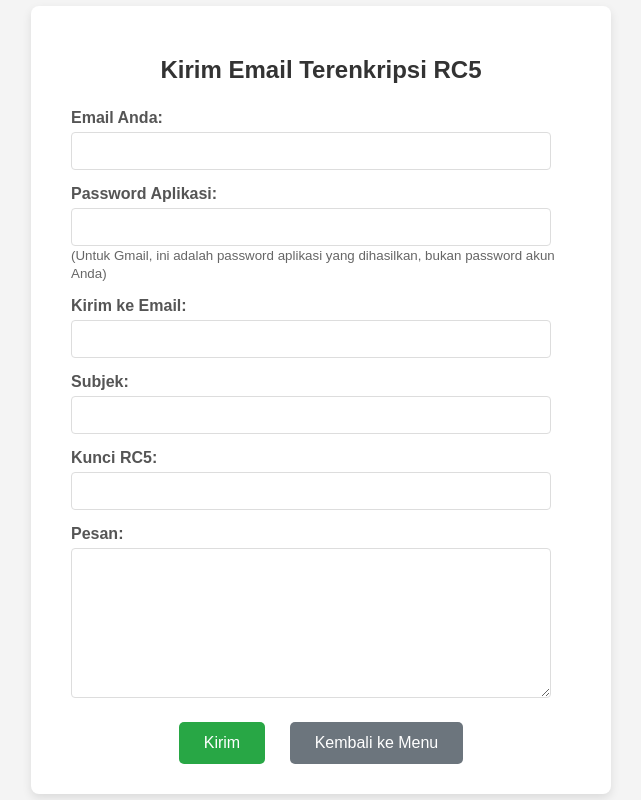
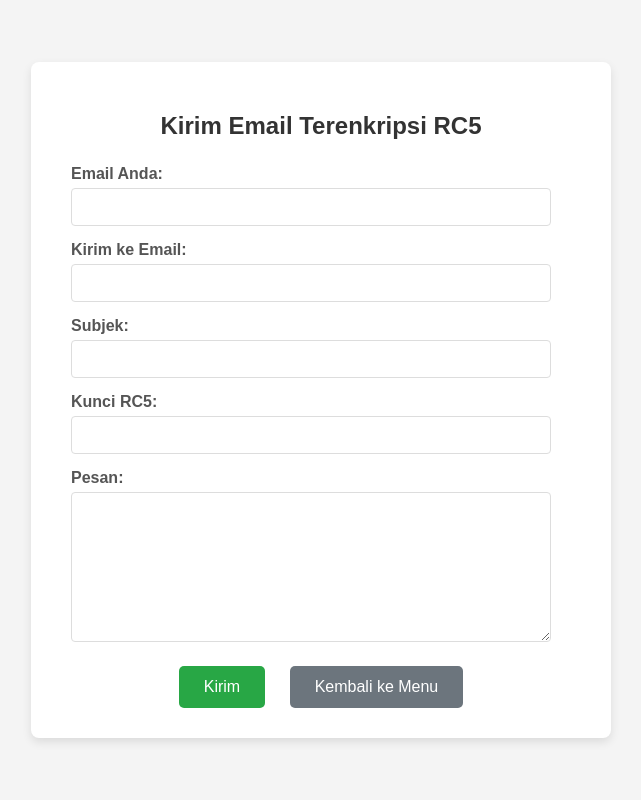
Before and after one commit to SatriaYudha03/RC5-KeamananInformasi, a Flask app: page /encrypt in a window 1280 px wide. Shown: the whole page, without its empty margins (319-960 px from the left). Run offline with Flask 3, Linux system fonts and the light colour scheme.

Commit message:
delete ui password app

```diff
--- a/app.py
+++ b/app.py
@@ -2,32 +2,26 @@ import smtplib
 from email.mime.text import MIMEText
 from email.mime.multipart import MIMEMultipart
 from flask import Flask, render_template, request, redirect, url_for, flash
+
+# Import fungsi RC5 dari file rc5_cipher.py (asumsi sudah dipisah)
 from rc5_cipher import encrypt_text, decrypt_text
 
+GMAIL_APP_PASSWORD = 'hwhe netp vzot eqcf'
+
 app = Flask(__name__)
-# Penting: Ganti dengan kunci rahasia yang kuat untuk keamanan sesi dan flash messages
-app.secret_key = 'ganti_dengan_kunci_rahasia_yang_sangat_kuat_dan_unik_anda'
+app.secret_key = 'ganti_dengan_kunci_rahasia_yang_sangat_kuat_dan_unik_anda' # Ganti ini!
 
 # --- Rute Halaman Menu ---
 @app.route('/')
 def menu():
-    """
-    Menampilkan halaman menu utama aplikasi.
-    Pengguna dapat memilih antara mode enkripsi atau dekripsi.
-    """
     return render_template('menu.html')
 
 # --- Rute Halaman Enkripsi & Kirim Email ---
 @app.route('/encrypt', methods=['GET', 'POST'])
 def encrypt_page():
-    """
-    Menangani tampilan formulir enkripsi (GET request)
-    dan pemrosesan data formulir serta pengiriman email terenkripsi (POST request).
-    """
     if request.method == 'POST':
-        # Mengambil data dari formulir POST
         your_email = request.form.get('your_email')
-        app_password = request.form.get('app_password')
+        # app_password tidak lagi diambil dari form
         receiver_email = request.form.get('receiver_email')
         subject = request.form.get('subject')
         rc5_key = request.form.get('rc5_key')
@@ -36,45 +30,37 @@ def encrypt_page():
         # Validasi dasar: Kunci RC5 tidak boleh kosong
         if not rc5_key:
             flash('Kunci RC5 tidak boleh kosong!', 'error')
-            # Mengembalikan nilai form yang sudah diisi agar pengguna tidak perlu mengetik ulang
+            # Mengembalikan nilai form yang sudah diisi
             return render_template('encrypt.html',
                                    your_email=your_email,
-                                   app_password=app_password,
                                    receiver_email=receiver_email,
                                    subject=subject,
                                    rc5_key=rc5_key,
                                    message_body=message_body)
         try:
-            # Memanggil fungsi enkripsi RC5 dari rc5_cipher.py
             encrypted_message = encrypt_text(message_body, rc5_key)
 
-            # Membuat objek email MIME
             msg = MIMEMultipart()
             msg['From'] = your_email
             msg['To'] = receiver_email
             msg['Subject'] = subject
-            # Melampirkan pesan terenkripsi sebagai teks biasa
             msg.attach(MIMEText(encrypted_message, 'plain'))
 
-            # Mengatur koneksi SMTP untuk mengirim email
-            # Menggunakan port 587 dengan STARTTLS untuk koneksi aman
             server = smtplib.SMTP('smtp.gmail.com', 587)
-            server.starttls() # Mengamankan koneksi dengan TLS
-            server.login(your_email, app_password) # Login ke akun email
-            server.sendmail(your_email, receiver_email, msg.as_string()) # Mengirim email
-            server.quit() # Menutup koneksi SMTP
+            server.starttls()
+            # Menggunakan password yang tertanam langsung
+            server.login(your_email, GMAIL_APP_PASSWORD)
+            server.sendmail(your_email, receiver_email, msg.as_string())
+            server.quit()
 
             flash('Email berhasil dikirim!', 'success')
-            # Redirect ke halaman yang sama untuk mencegah pengiriman ulang formulir saat refresh
             return redirect(url_for('encrypt_page'))
 
         except Exception as e:
-            # Menangani error saat pengiriman email atau enkripsi
             flash(f'Gagal mengirim email: {e}', 'error')
             # Mengembalikan nilai form yang sudah diisi jika terjadi error
             return render_template('encrypt.html',
                                    your_email=your_email,
-                                   app_password=app_password,
                                    receiver_email=receiver_email,
                                    subject=subject,
                                    rc5_key=rc5_key,
@@ -85,43 +71,29 @@ def encrypt_page():
 # --- Rute Halaman Dekripsi Pesan ---
 @app.route('/decrypt', methods=['GET', 'POST'])
 def decrypt_page():
-    """
-    Menangani tampilan formulir dekripsi (GET request)
-    dan pemrosesan data formulir untuk dekripsi (POST request).
-    """
-    decrypted_text_result = None # Variabel untuk menyimpan hasil dekripsi
+    decrypted_text_result = None
     if request.method == 'POST':
-        # Mengambil data dari formulir POST
         ciphertext_b64 = request.form.get('ciphertext')
         rc5_key = request.form.get('rc5_key')
 
-        # Validasi dasar: Kunci RC5 tidak boleh kosong
         if not rc5_key:
             flash('Kunci RC5 tidak boleh kosong!', 'error')
-            # Mengembalikan nilai form yang sudah diisi
             return render_template('decrypt.html',
                                    ciphertext=ciphertext_b64,
                                    rc5_key=rc5_key)
 
         try:
-            # Memanggil fungsi dekripsi RC5 dari rc5_cipher.py
             decrypted_text_result = decrypt_text(ciphertext_b64, rc5_key)
             flash('Pesan berhasil didekripsi!', 'success')
         except Exception as e:
-            # Menangani error saat dekripsi
             flash(f'Gagal mendekripsi: {e}. Pastikan ciphertext dan kunci benar.', 'error')
-            decrypted_text_result = f"Error: {e}" # Menampilkan pesan error di area hasil
+            decrypted_text_result = f"Error: {e}"
 
-        # Menampilkan kembali halaman dekripsi dengan hasil atau pesan error
         return render_template('decrypt.html',
                                ciphertext=ciphertext_b64,
                                rc5_key=rc5_key,
                                decrypted_result=decrypted_text_result)
-    # Jika request adalah GET, tampilkan formulir dekripsi kosong
     return render_template('decrypt.html')
 
-# Menjalankan aplikasi Flask jika file ini dieksekusi langsung
 if __name__ == '__main__':
-    # app.run(debug=True) akan otomatis me-reload server saat ada perubahan kode
-    # dan memberikan output debug yang lebih detail di konsol.
     app.run(debug=True)
--- a/templates/encrypt.html
+++ b/templates/encrypt.html
@@ -47,11 +47,6 @@
                 <input type="text" id="your_email" name="your_email" value="{{ your_email if your_email else '' }}" required>
             </div>
             <div class="form-group">
-                <label for="app_password">Password Aplikasi:</label>
-                <input type="password" id="app_password" name="app_password" value="{{ app_password if app_password else '' }}" required>
-                <small style="color: #666;">(Untuk Gmail, ini adalah password aplikasi yang dihasilkan, bukan password akun Anda)</small>
-            </div>
-            <div class="form-group">
                 <label for="receiver_email">Kirim ke Email:</label>
                 <input type="text" id="receiver_email" name="receiver_email" value="{{ receiver_email if receiver_email else '' }}" required>
             </div>
```
